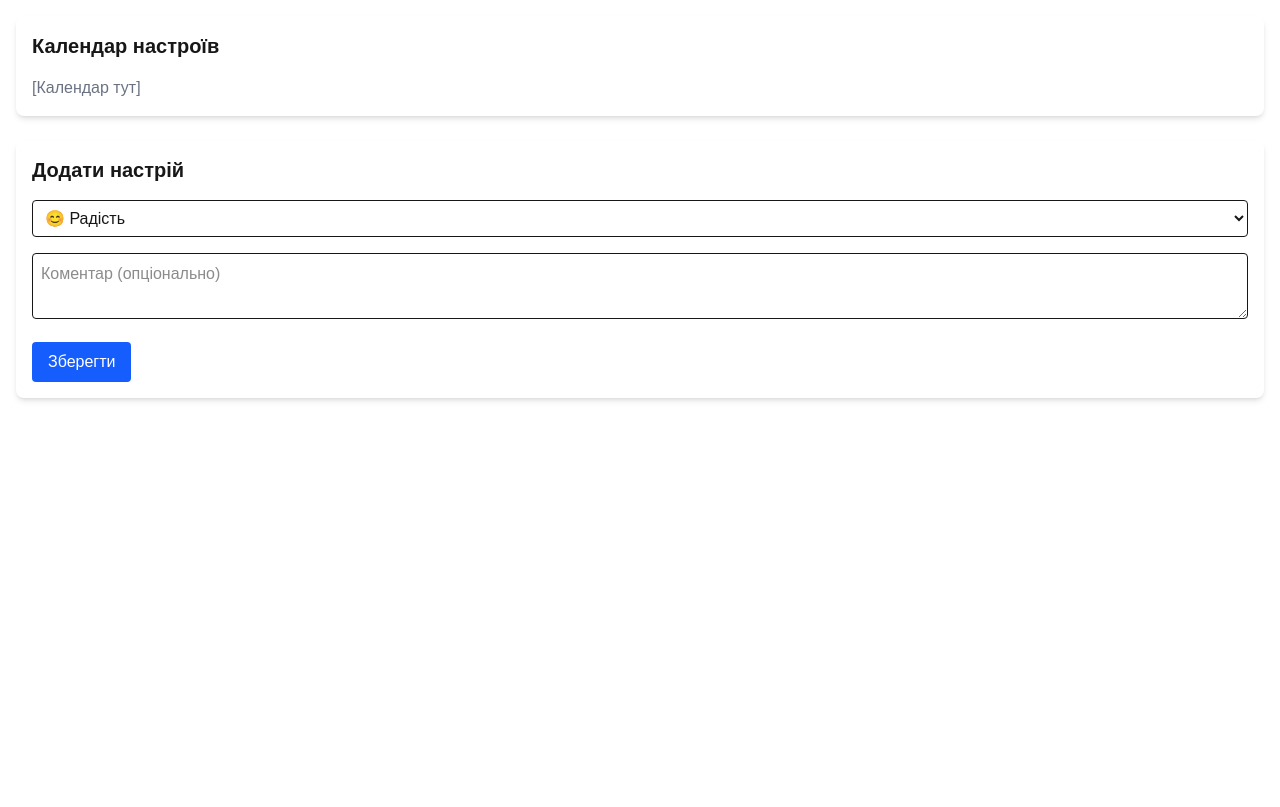
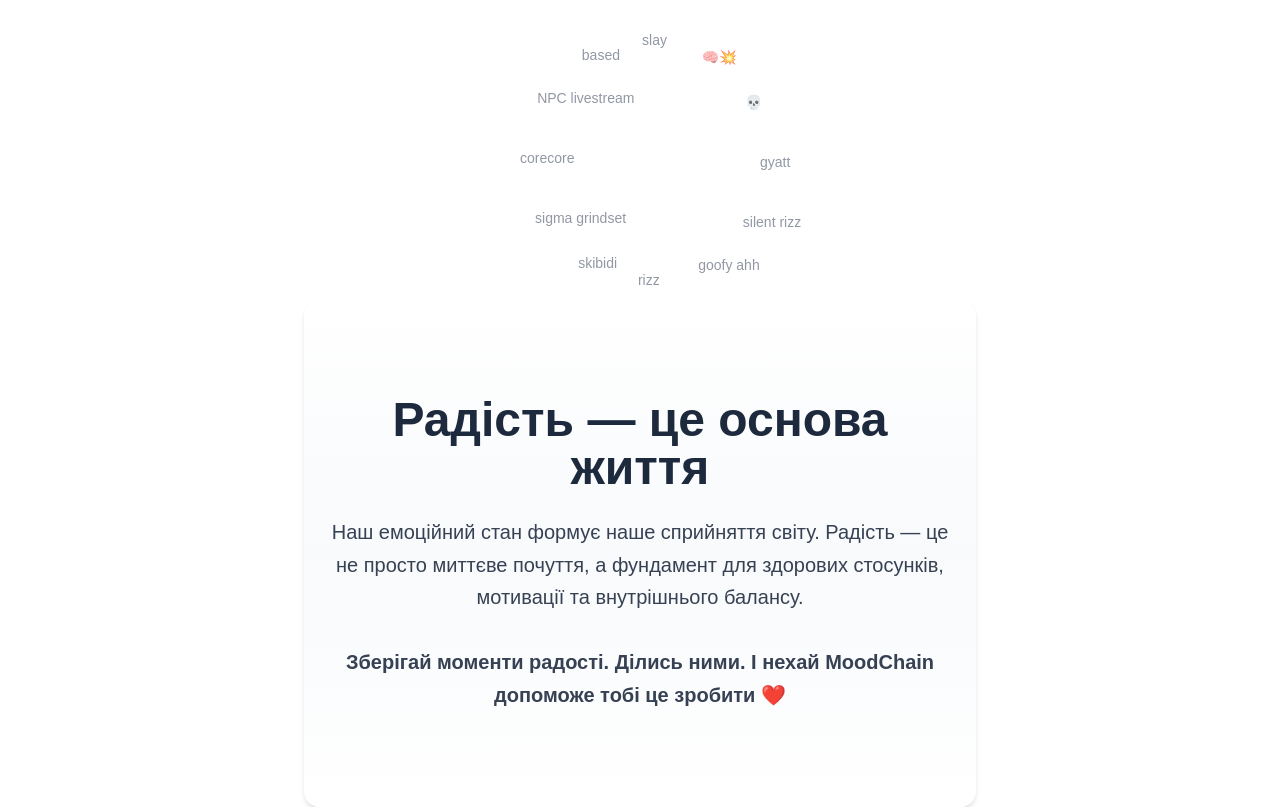
Before and after one commit to AndriiMoodChain/mood-chain, a Next.js app: page / in a window 1280 px wide. Built offline with nearby package versions, Linux system fonts and the light colour scheme.

Commit message:
Create model + cabinet page

```diff
--- /dev/null
+++ b/src/app/cabinet/page.tsx
@@ -0,0 +1,37 @@
+"use client"
+import { Calendar } from "@/components/Calendar/Calendar";
+import { MoodCard } from "@/components/MoodCard/MoodCard";
+import { MoodForm } from "@/components/MoodForm/MoodForm";
+import { MoodType } from "@/types/mood";
+
+const dummyMoods = [
+  {
+    id: "1",
+    date: new Date().toISOString(),
+    mood: "happy" as MoodType,
+    description: "Чудовий день!",
+    nftMinted: false,
+  },
+];
+
+const singleMood = {
+  id: "2",
+  date: new Date().toISOString(),
+  mood: "excited" as MoodType,
+  description: "Отримав NFT за настрій!",
+  nftMinted: true,
+};
+
+export default function Cabinet() {
+  const handleMoodSubmit = (mood: MoodType, description?: string) => {
+    console.log("Новий настрій:", mood, description);
+  };
+
+  return (
+    <main className="container mx-auto p-4">
+      <Calendar moods={dummyMoods} />
+      <MoodForm onSubmit={handleMoodSubmit} />
+      <MoodCard mood={singleMood} />
+    </main>
+  );
+}
--- a/src/app/page.tsx
+++ b/src/app/page.tsx
@@ -1,11 +1,12 @@
-import { Calendar } from "@/components/Calendar/Calendar";
-import { MoodForm } from "@/components/MoodForm/MoodForm";
+import { JoyMessage } from "@/components/Main/JoyMessage";
+import { TrendCircle } from "@/components/Main/TrendCircle";
+
 
 export default function HomePage() {
   return (
-    <main className="container mx-auto p-4">
-      <Calendar />
-      <MoodForm />
+    <main className="min-h-screen bg-white flex flex-col items-center justify-start">
+      <TrendCircle />
+      <JoyMessage />
     </main>
   );
 }
--- /dev/null
+++ b/src/components/Main/JoyMessage.tsx
@@ -0,0 +1,17 @@
+export const JoyMessage = () => {
+    return (
+      <section className="text-center px-4 py-16 sm:py-24 max-w-2xl mx-auto bg-gradient-to-b from-white via-slate-50 to-white rounded-2xl shadow-md">
+        <h2 className="text-3xl sm:text-5xl font-bold mb-6 text-slate-800">
+          Радість — це основа життя
+        </h2>
+        <p className="text-lg sm:text-xl text-gray-700 leading-relaxed">
+          Наш емоційний стан формує наше сприйняття світу. Радість — це не просто миттєве почуття, а
+          фундамент для здорових стосунків, мотивації та внутрішнього балансу.
+          <br /><br />
+          <span className="font-semibold">
+            Зберігай моменти радості. Ділись ними. І нехай MoodChain допоможе тобі це зробити ❤️
+          </span>
+        </p>
+      </section>
+    );
+  };
--- /dev/null
+++ b/src/components/Main/TrendCircle.tsx
@@ -0,0 +1,43 @@
+"use client";
+import { useEffect, useState } from "react";
+import { motion } from "framer-motion";
+
+const trends = [
+    "rizz", "skibidi", "sigma grindset", "corecore", "NPC livestream",
+    "based", "slay", "🧠💥", "💀", "gyatt", "silent rizz", "goofy ahh"
+];
+
+export const TrendCircle = () => {
+    const [rotating, setRotating] = useState(0);
+
+    useEffect(() => {
+        const interval = setInterval(() => {
+            setRotating((prev) => prev + 0.5);
+        }, 30);
+        return () => clearInterval(interval);
+    }, []);
+
+    return (
+        <div className="relative h-[300px] w-full flex items-center justify-center overflow-hidden">
+            <div className=" animate-spin-slow">
+                {trends.map((trend, i) => {
+                    const angle = (360 / trends.length) * i + rotating;
+                    const x = 120 * Math.cos((angle * Math.PI) / 180);
+                    const y = 120 * Math.sin((angle * Math.PI) / 180);
+
+                    return (
+                        <motion.div
+                            key={trend}
+                            className="absolute text-sm sm:text-md text-gray-500 animate-pulse"
+                            style={{
+                                transform: `translate(${x}px, ${y}px)`
+                            }}
+                        >
+                            {trend}
+                        </motion.div>
+                    );
+                })}
+            </div>
+        </div>
+    );
+};
```
Also changed, not shown: package.json (+7 -6 lines), 1 other file (tests, documents, lock files or other folders).
